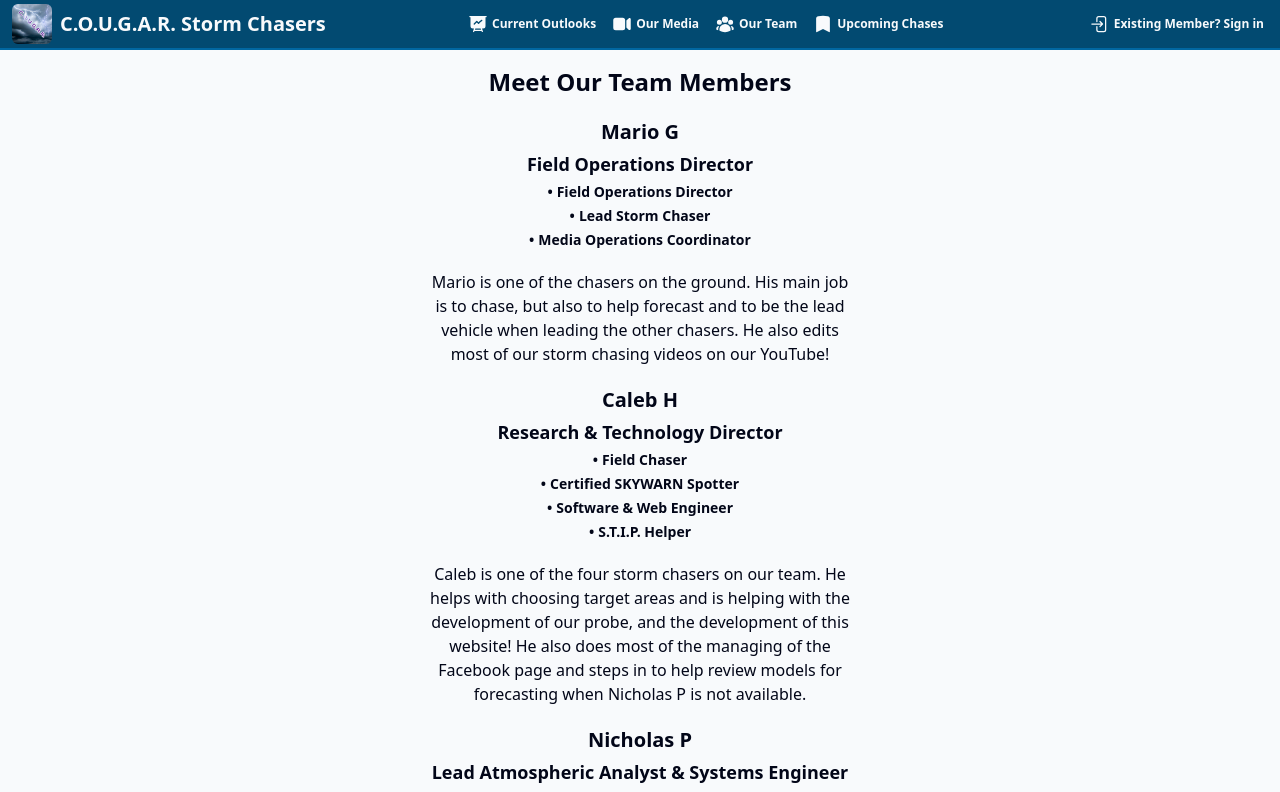
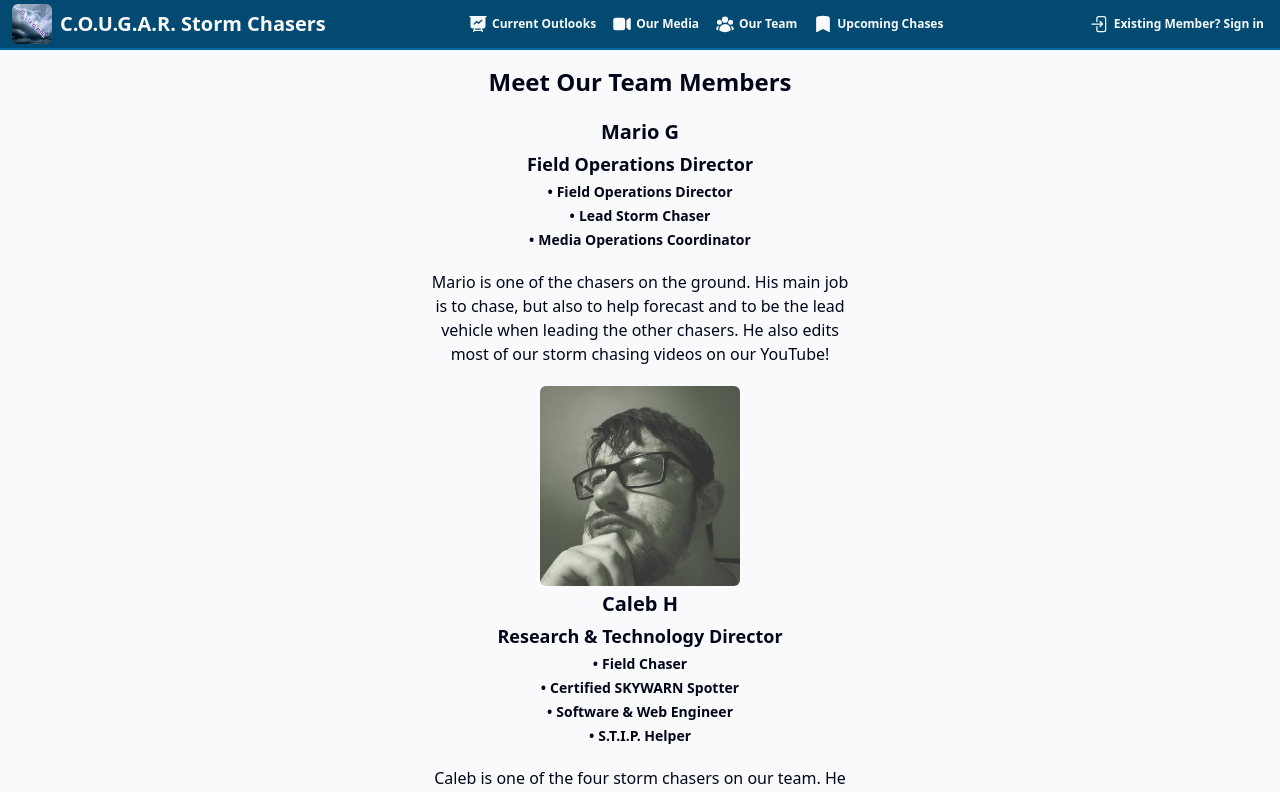
Before and after one commit to C-O-U-G-A-R-Storm-Chasers/COUGAR-Storm-Chasing, a Next.js app: page /team in a window 1280 px wide. Shown: the top 792 px of the page. Built offline with nearby package versions, Linux system fonts and the light colour scheme; no server answers.

Commit message:
chore(wip): start adding headshots to team page

```diff
--- a/src/app/team/page.tsx
+++ b/src/app/team/page.tsx
@@ -7,6 +7,8 @@ import InfoHeader from "@/components/Text/Headers/InfoHeader";
 import InfoParagraph from "@/components/Text/InfoParagraph";
 import InfoSubheader from "@/components/Text/Headers/InfoSubheader";
 import InfoSectionseparator from "@/components/Text/InfoSectionSeparator";
+import Image from "next/image";
+import config from "../../lib/cougar-config.json";
 
 export default async function TeamPage() {
     return (
@@ -26,6 +28,13 @@ export default async function TeamPage() {
             </InfoSectionseparator>
 
             <InfoSectionseparator>
+                <Image
+                    src={config["team_headshots"]["chesse"]}
+                    alt="Team member headshot"
+                    width={512}
+                    height={512}
+                    className="w-50 h-50 bg-slate-200 rounded-md"
+                />
                 <InfoHeader textContent="Caleb H" />
                 <InfoSubheader textContent="Research & Technology Director" />
                 <InfoBulletStandard textContent="Field Chaser" />
--- a/src/lib/cougar-config.json
+++ b/src/lib/cougar-config.json
@@ -4,5 +4,12 @@
     "browser-tab-icon": "/assets/icon.jpg",
     "navbar-home-icon": "/assets/icon.jpg",
     "homepage-background-video": "/assets/backgrounds/2026-04-14-main-page-background.mp4",
-    "homepage-overlay-banner": "/assets/banner.jpg"
+    "homepage-overlay-banner": "/assets/banner.jpg",
+    "team_headshots": {
+        "chesse": "/assets/team_headshots/chesse.jpg",
+        "cchesney": "/assets/team_headshots/cchesney.jpg",
+        "nparlmer": "/assets/team_headshots/nparlmer.jpg",
+        "ngarcia": "/assets/team_headshots/ngarcia.jpg",
+        "mgarcia": "/assets/team_headshots/mgarcia.jpg"
+    }
 }
```
Also changed, not shown: public/assets/team_headshots/chesse.jpg (added).
